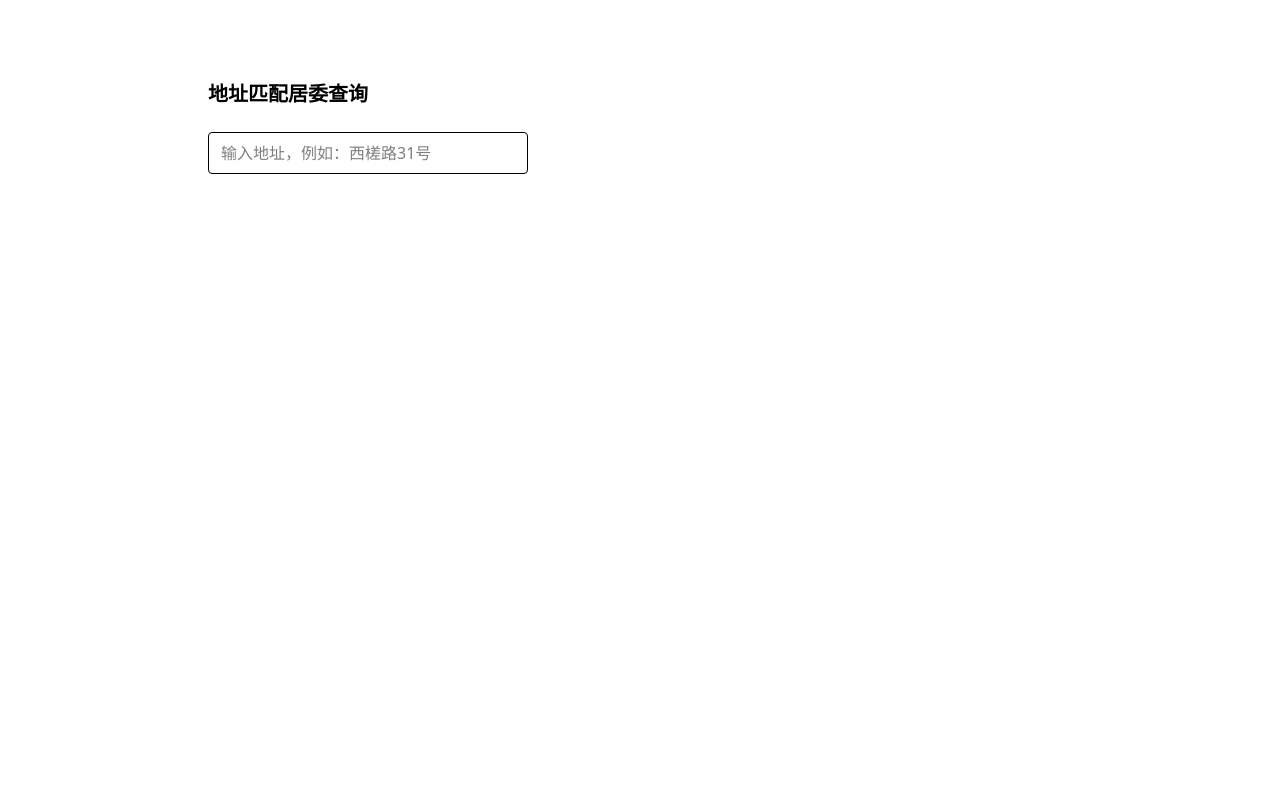
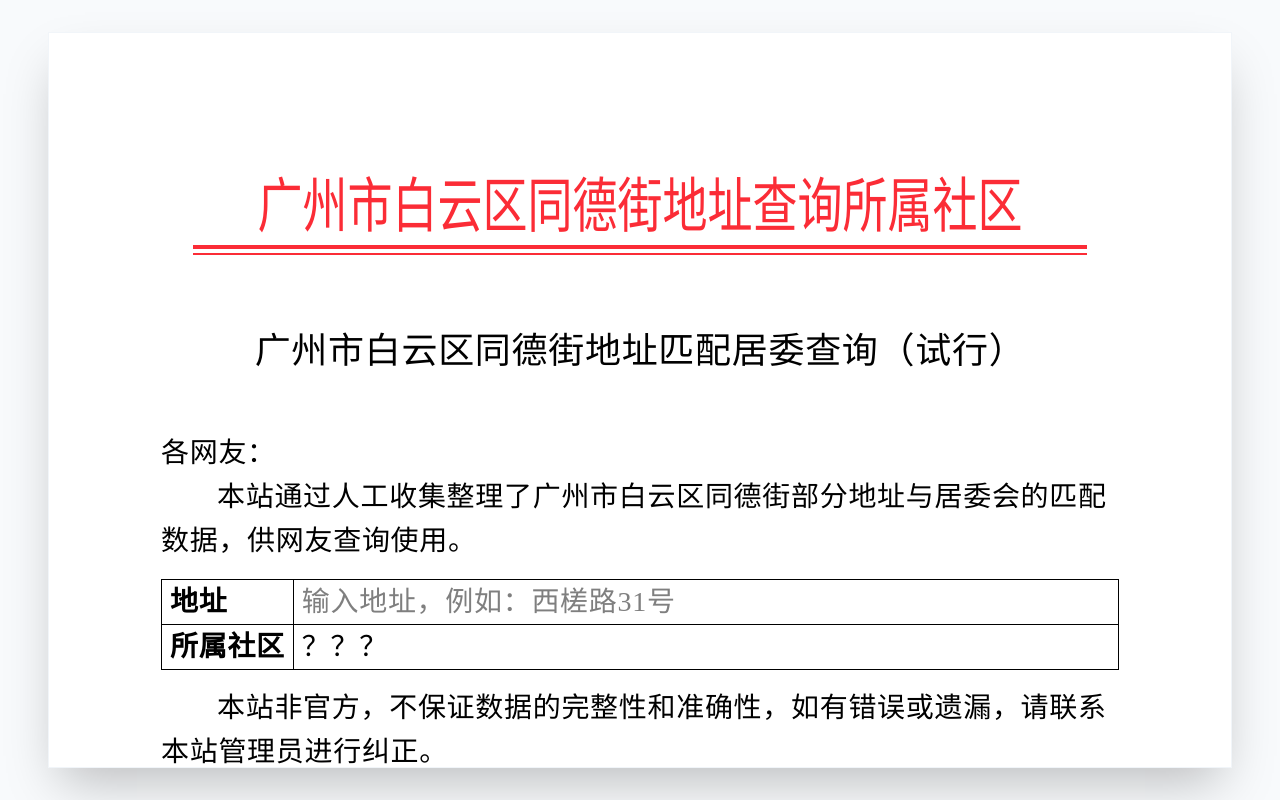
Before and after one commit to dev-chenxing/neighborhood-locator, an Astro site in the folder apps/web/: page / in a window 1280 px wide. Built offline with nearby package versions, Linux system fonts and the light colour scheme; Astro itself is replaced by a stand-in of ours.

Commit message:
feat: add NavHeader and Layout components; update favicon and NeighborhoodLocator styles; add web fonts preset

```diff
--- a/apps/web/package.json
+++ b/apps/web/package.json
@@ -16,6 +16,7 @@
   },
   "devDependencies": {
     "@unocss/astro": "^66.7.5",
+    "@unocss/preset-web-fonts": "^66.7.5",
     "@unocss/reset": "^66.7.5",
     "typescript": "^6.0.0",
     "unocss": "^66.7.5"
--- /dev/null
+++ b/apps/web/src/components/NavHeader.astro
@@ -0,0 +1,11 @@
+<nav class="pt-36">
+  <div class="mx-auto flex justify-center">
+    <h1 class="scale-x-[0.75] text-6xl text-red-500 mb-2 font-xiaobiaosong">
+      广州市白云区同德街地址查询所属社区
+    </h1>
+  </div>
+  <div class="px-36">
+    <div class="border-b-4 border-red-500 mx-auto container mb-1"></div>
+    <div class="border-b-2 border-red-500 mx-auto container"></div>
+  </div>
+</nav>
--- a/apps/web/src/components/NeighborhoodLocator.svelte
+++ b/apps/web/src/components/NeighborhoodLocator.svelte
@@ -3,21 +3,23 @@
 
   let input = $state("");
 
-  const output = $derived(input ? 匹配所属社区(input) || "？？？" : "");
+  const output = $derived(input ? 匹配所属社区(input) || "？？？" : "？？？");
 </script>
 
-<!-- 移动端上下，桌面端左右 -->
-<div class="flex flex-col md:flex-row items-center gap-8">
-  <div class="md:w-80 shrink-0">
+<div class="grid grid-cols-[auto_1fr] w-fit border border-black my-4 w-full">
+  <div class="border-r border-black px-2">
+    <label for="addrInput" class="font-bold whitespace-nowrap">地址</label>
+  </div>
+  <div class="min-w-[22rem] px-2">
     <input
       type="text"
-      id="addrInput"
       placeholder="输入地址，例如：西槎路31号"
-      class="w-full border px-3 py-2 rounded"
+      class="w-full outline-none"
       bind:value={input}
     />
   </div>
-  <div class="grow">
-    <div class="text-xl">{output}</div>
+  <div class="border-r border-black border-t px-2">
+    <span class="font-bold whitespace-nowrap">所属社区</span>
   </div>
+  <div class="border-t border-black px-2">{output}</div>
 </div>
--- /dev/null
+++ b/apps/web/src/layouts/Layout.astro
@@ -0,0 +1,14 @@
+<html lang="zh-CN">
+  <head>
+    <meta charset="utf-8" />
+    <link rel="icon" type="image/svg+xml" href="/favicon.svg" />
+    <meta name="viewport" content="width=device-width" />
+    <meta name="generator" content={Astro.generator} />
+    <title>{Astro.props.title}</title>
+  </head>
+  <body class="font-fangsong py-8 px-12 bg-slate-50 h-screen">
+    <div class="bg-white shadow-2xl border border-slate-100 h-full">
+      <slot />
+    </div>
+  </body>
+</html>
--- a/apps/web/src/pages/index.astro
+++ b/apps/web/src/pages/index.astro
@@ -1,20 +1,24 @@
 ---
+import Layout from "../layouts/Layout.astro";
+import NavHeader from "../components/NavHeader.astro";
 import NeighborhoodLocator from "../components/NeighborhoodLocator.svelte";
 ---
 
-<html lang="zh-CN">
-  <head>
-    <meta charset="utf-8" />
-    <link rel="icon" type="image/svg+xml" href="/favicon.svg" />
-    <meta name="viewport" content="width=device-width" />
-    <meta name="generator" content={Astro.generator} />
-    <title>同德地址查居委</title>
-  </head>
-  <body>
-    <div class="container mx-auto mt-20 px-4 max-w-4xl">
-      <h1 class="text-xl font-bold mb-6">地址匹配居委查询</h1>
-
-      <NeighborhoodLocator client:load />
-    </div>
-  </body>
-</html>
+<Layout title="同德地址查居委">
+  <NavHeader />
+  <div
+    class="container mx-auto px-28 flex flex-col text-[1.75rem]/[2.75rem] tracking-wide"
+  >
+    <h2 class="text-4xl/8 self-center mt-20 mb-16 font-xiaobiaosong">
+      广州市白云区同德街地址匹配居委查询（试行）
+    </h2>
+    <p>各网友：</p>
+    <p class="indent-[2em]">
+      本站通过人工收集整理了广州市白云区同德街部分地址与居委会的匹配数据，供网友查询使用。
+    </p>
+    <NeighborhoodLocator client:load />
+    <p class="indent-[2em]">
+      本站非官方，不保证数据的完整性和准确性，如有错误或遗漏，请联系本站管理员进行纠正。
+    </p>
+  </div>
+</Layout>
--- a/apps/web/uno.config.ts
+++ b/apps/web/uno.config.ts
@@ -1,5 +1,19 @@
-import { defineConfig, presetWind4 } from "unocss";
+import { defineConfig, presetWind4, presetWebFonts } from "unocss";
 
 export default defineConfig({
-  presets: [presetWind4()],
+  presets: [
+    presetWind4(),
+    presetWebFonts({
+      provider: "bunny",
+      fonts: {
+        // "noto-sans": "Noto Sans SC:400",
+        "noto-serif": "Noto Serif SC:700",
+      },
+    }),
+  ],
+  shortcuts: {
+    "font-xiaobiaosong":
+      "font-['Times_New_Roman','方正小标宋\\_GBK','Noto_Serif_SC']",
+    "font-fangsong": "font-['Times_New_Roman','仿宋\\_GB2312','Noto_Serif_SC']",
+  },
 });
```
Also changed, not shown: apps/web/public/favicon.svg, 1 other file.
